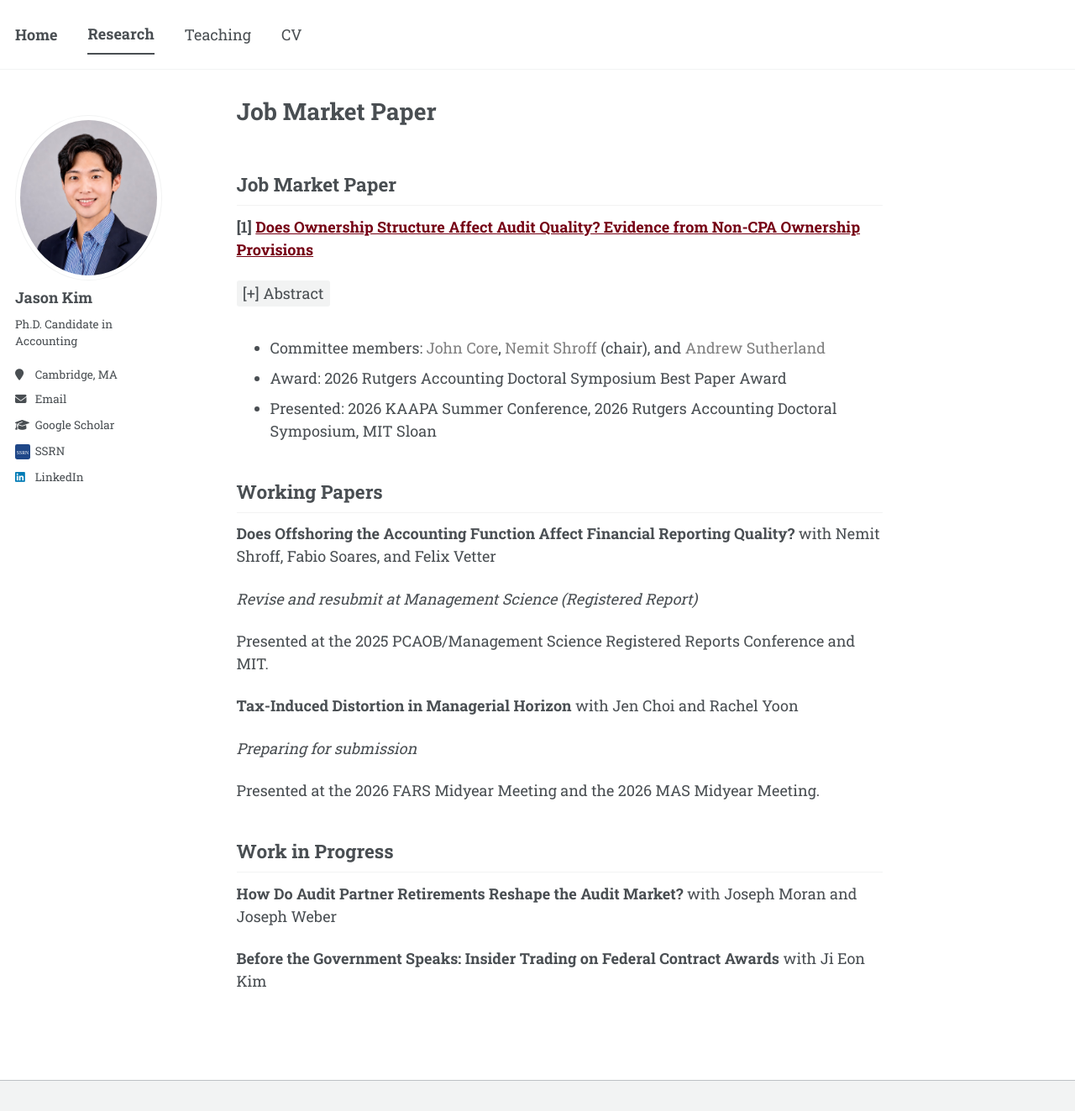
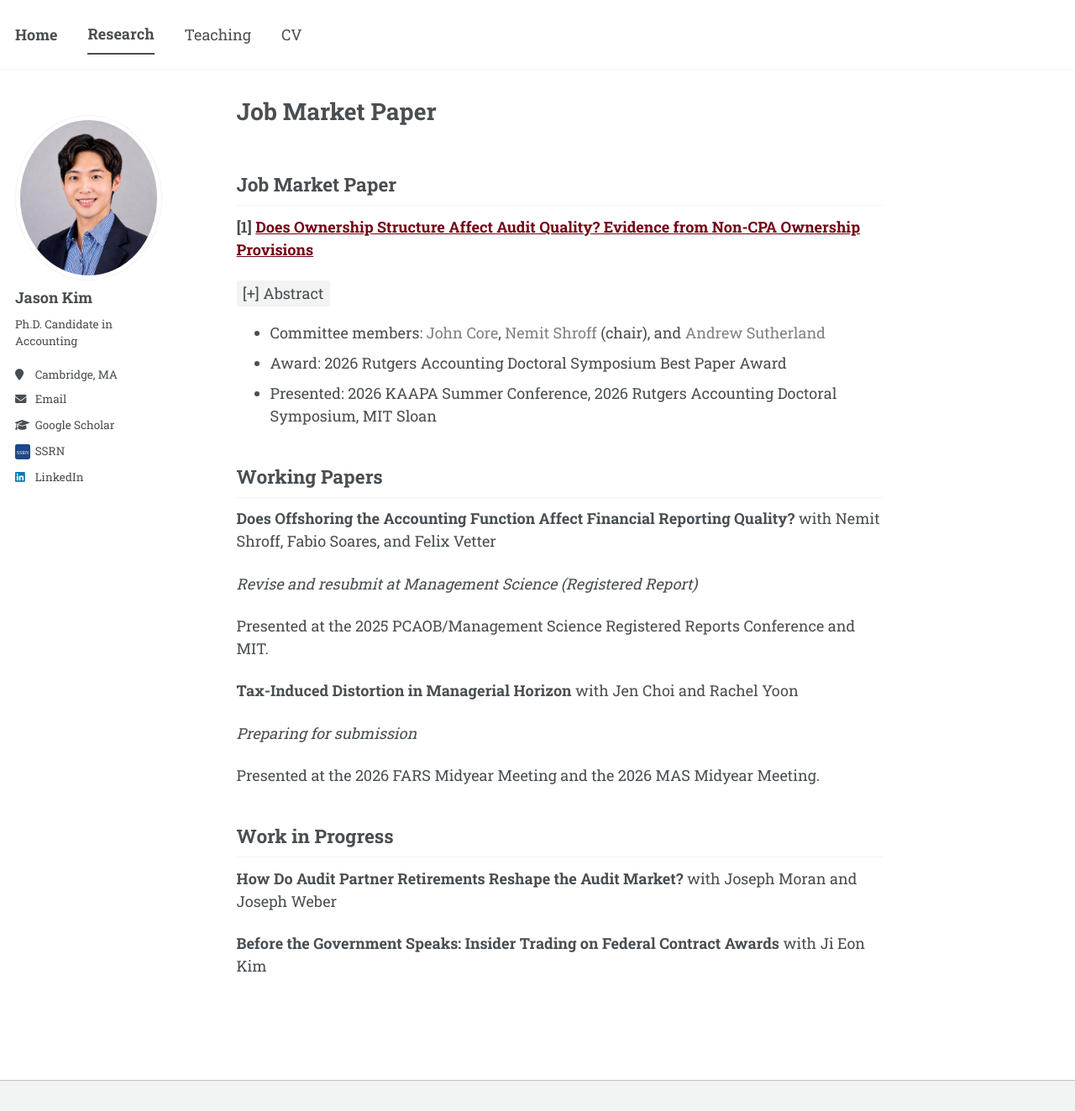
Before and after one commit to jgkim262/jgkim262.github.io, a Jekyll site: the page built from _pages/research.md, in a window 1280 px wide and 1323 px high. Shown: the whole window at 84% size. Built offline with Jekyll 4.4.1, drawn with Linux system fonts in a browser that asks for light colours; a style sheet for code colours, icons or effects is not loaded; our own code applies the rules of GitHub Pages for plain Markdown files.

Commit message:
Only add space below abstract toggle when it is expanded
Co-Authored-By: Claude Opus 5 (1M context) <noreply@anthropic.com>

```diff
--- a/_sass/include/_utilities.scss
+++ b/_sass/include/_utilities.scss
@@ -301,7 +301,9 @@ body:hover .visually-hidden button {
 /* The expanded abstract sits in its own soft grey panel, separated from the
    toggle above it. Targets the paragraphs rather than <details> itself so the
    grey does not run behind the summary chip. */
-.page__content details > summary {
+// Only when expanded, so a collapsed toggle does not leave a gap above
+// whatever follows it.
+.page__content details[open] > summary {
   margin-bottom: 1em;
 }
 
```
